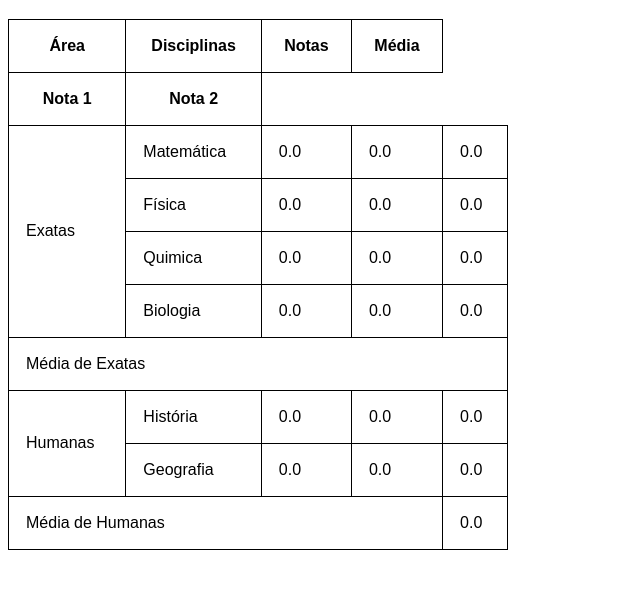
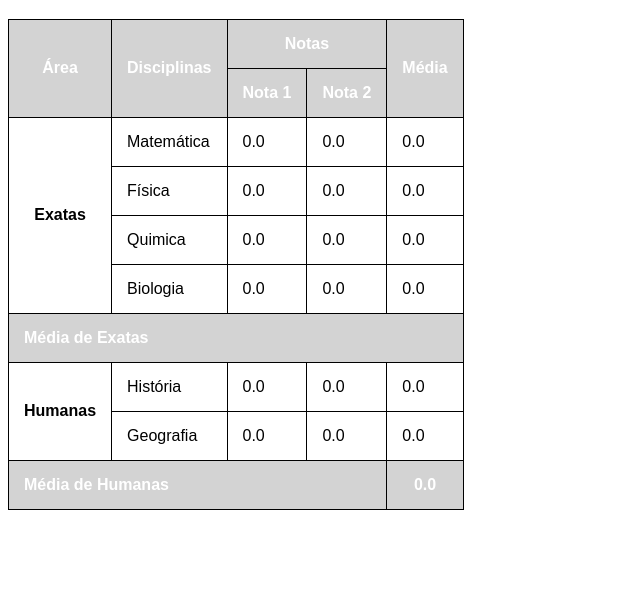
Before and after one commit to Tr4jan0/Html_e_Css, a plain HTML site: page Módulo 02/projeto-desafio-12/desafio004.html in a window 1280 px wide. Shown: the part 61-650 px from the top of the page, without its empty margins (0-640 px from the left). Drawn offline with Linux system fonts and the light colour scheme.

Commit message:
desafio feito

```diff
--- a/Módulo 02/projeto-desafio-12/desafio004.html
+++ b/Módulo 02/projeto-desafio-12/desafio004.html
@@ -12,14 +12,30 @@
 
         table{
             border-collapse: collapse;
-            width: 500px;
-            height: 500px;
         }
 
         td, th{
             border: 1px solid black;
-            padding: 17px;
-            ;
+            padding: 15px;
+            text-align: center;
+        }
+
+        tbody .linha{
+            text-align: left;
+        }
+
+        tbody td{
+            text-align: left;
+        }
+
+        .media{
+            text-align: center;
+            font-weight: bolder;
+        }
+
+        th{
+            background-color: lightgrey;
+            color: white;
         }
 
     </style>
@@ -33,15 +49,15 @@
         <thead>
 
             <tr>
-                <th>Área</th>
-                <th>Disciplinas</th>
-                <th>Notas</th>
-                <th>Média</th>
+                <th rowspan="2" scope="col">Área</th>
+                <th rowspan="2" scope="col">Disciplinas</th>
+                <th colspan="2" scope="colgroup">Notas</th>
+                <th rowspan="2" scope="col">Média</th>
             </tr>
 
             <tr>
-                <th>Nota 1</th>
-                <th>Nota 2</th>
+                <th scope="col">Nota 1</th>
+                <th scope="col">Nota 2</th>
             </tr>
 
         </thead>
@@ -49,8 +65,8 @@
         <tbody>
 
             <tr>
-                <td rowspan="4">Exatas</td>
-                <td> Matemática</td>
+                <td rowspan="4" scope="rowgroup" class="media">Exatas</td>
+                <td>Matemática</td>
                 <td>0.0</td>
                 <td>0.0</td>
                 <td>0.0</td>
@@ -74,10 +90,10 @@
                 <td>0.0</td>
             </tr>
             <tr>
-                <td colspan="5">Média de Exatas</td>
+                <th colspan="5" class="linha" scope="rowgroup">Média de Exatas</th>
             </tr>
             <tr>
-                <td rowspan="2">Humanas</td>
+                <td rowspan="2" class="media">Humanas</td>
                 <td>História</td>
                 <td>0.0</td>
                 <td>0.0</td>
@@ -90,16 +106,15 @@
                 <td>0.0</td>
             </tr>
 
+            <tr>
+                <th colspan="4" class="linha" scope="rowgroup">Média de Humanas</th>
+                <th>0.0</th>
+            </tr>
+
         </tbody>
-
-        <tfoot>
-            <tr>
-                <td colspan="4">Média de Humanas</td>
-                <td>0.0</td>
-            </tr>
-        </tfoot>
 
     </table>
 
 </body>
+
 </html>
```
